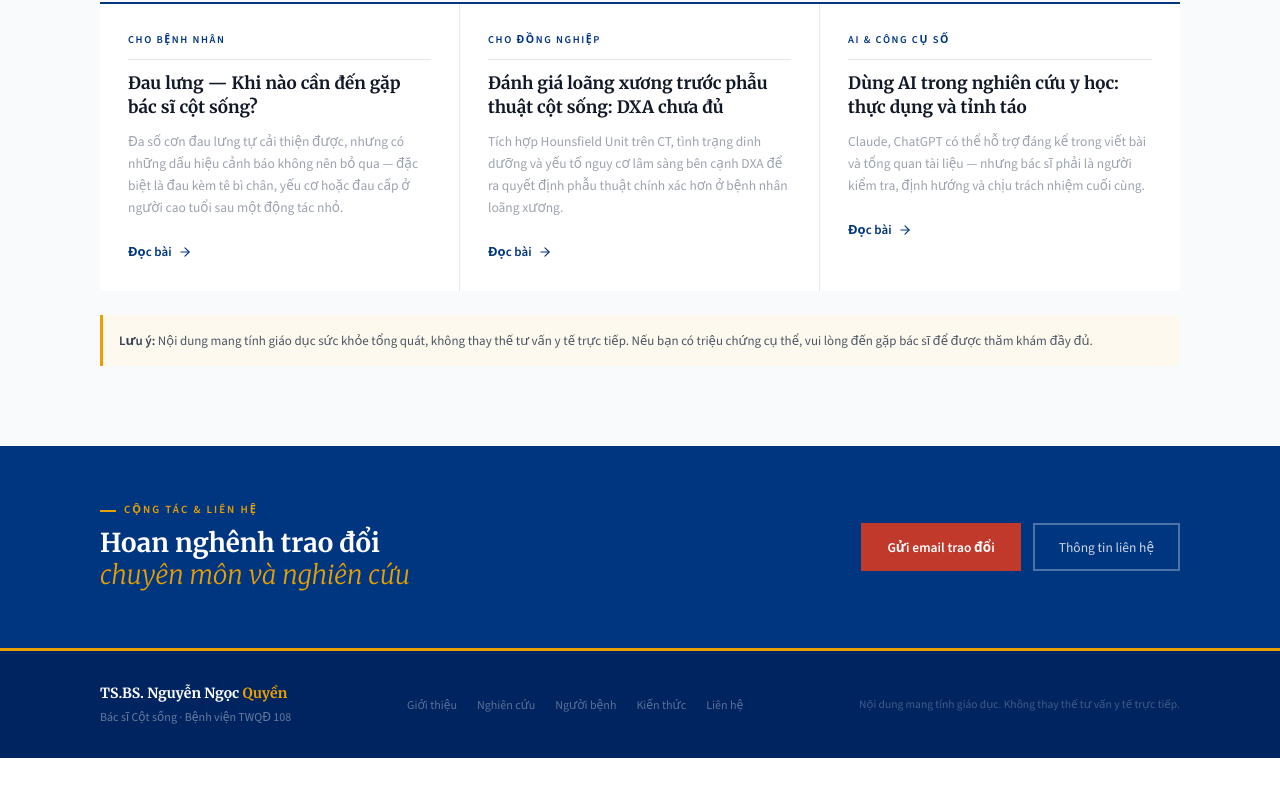
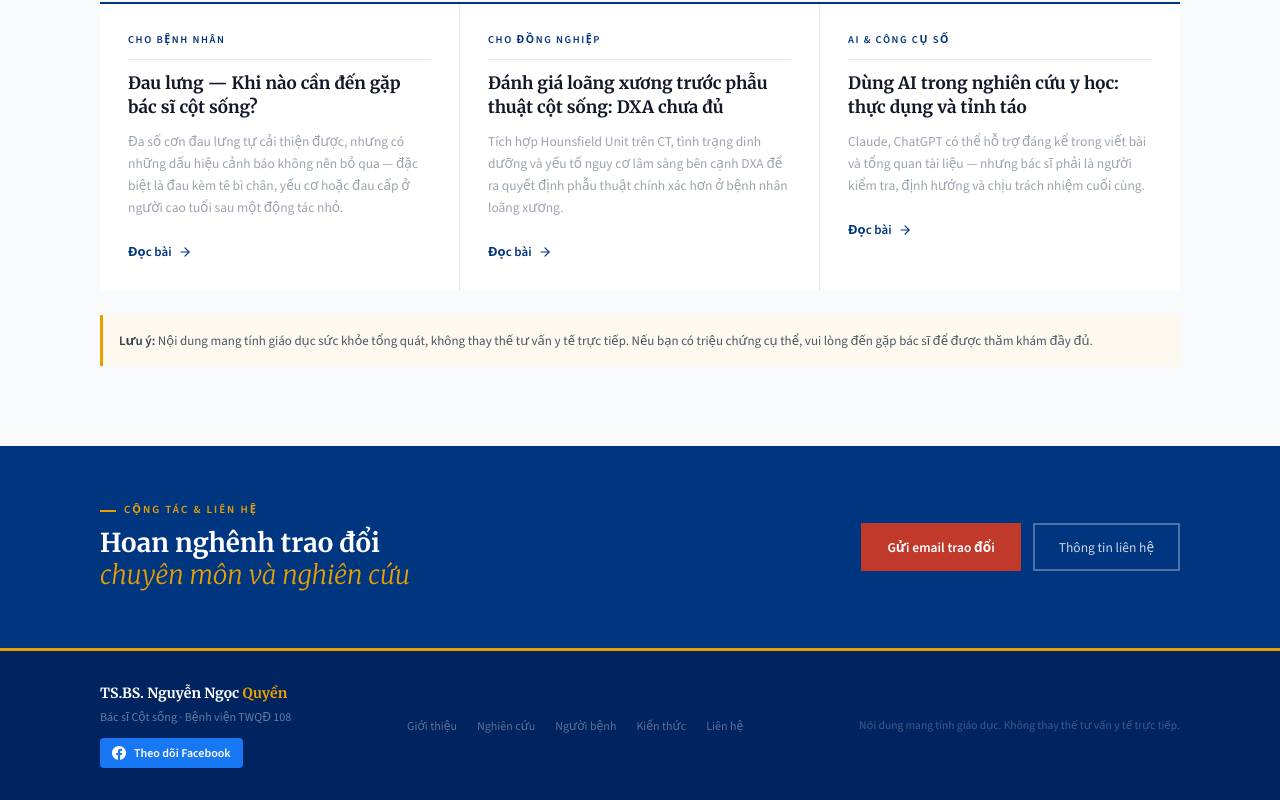
Before and after one commit to Tsquyencotsong-source/bs-quyen-website, a Next.js app: page / in a window 1280 px wide. Shown: the part 3696-4496 px from the top of the page. Before the commit the page ends 4454 px from the top, so only its background shows below. Built offline with nearby package versions, Linux system fonts and the light colour scheme.

Commit message:
them nut facebook footer

```diff
--- a/src/components/Footer.tsx
+++ b/src/components/Footer.tsx
@@ -9,20 +9,42 @@ const LINKS = [
   { href: "/contact",   label: "Liên hệ" },
 ];
 
+const FB_URL = "https://www.facebook.com/share/1UdXLcnnLR/";
+
 export default function Footer() {
   return (
     <footer className="bg-navy-dark border-t-[3px] border-brand-gold">
-      <div className="max-w-content mx-auto px-6 md:px-10 py-8 flex flex-col md:flex-row items-start md:items-center justify-between gap-4 flex-wrap">
+      <div className="max-w-content mx-auto px-6 md:px-10 py-8">
+        <div className="flex flex-col md:flex-row justify-between items-start md:items-center gap-6 flex-wrap">
+
+          {/* Brand + Facebook */}
           <div>
-          <p className="font-serif-brand text-[14px] font-bold text-white">
-            TS.BS. Nguyễn Ngọc{" "}
-            <span className="text-brand-gold">Quyền</span>
+            <p className="font-serif-brand text-[14px] font-bold text-white mb-1">
+              TS.BS. Nguyễn Ngọc <span className="text-brand-gold">Quyền</span>
             </p>
-          <p className="text-[12px] text-white/40 mt-1">
+            <p className="text-[12px] text-white/40 mb-3">
               Bác sĩ Cột sống · {DOCTOR.hospitalShort}
             </p>
+
+            {/* Icon mạng xã hội */}
+            <div className="flex items-center gap-3">
+              <a
+                href={FB_URL}
+                target="_blank"
+                rel="noopener noreferrer"
+                className="flex items-center gap-2 bg-[#1877F2] text-white text-[12px] font-semibold px-3 py-1.5 rounded hover:bg-[#166FE5] transition-colors"
+                title="Facebook TS.BS. Nguyễn Ngọc Quyền"
+              >
+                {/* Facebook icon */}
+                <svg width="14" height="14" viewBox="0 0 24 24" fill="white">
+                  <path d="M24 12.073c0-6.627-5.373-12-12-12s-12 5.373-12 12c0 5.99 4.388 10.954 10.125 11.854v-8.385H7.078v-3.47h3.047V9.43c0-3.007 1.792-4.669 4.533-4.669 1.312 0 2.686.235 2.686.235v2.953H15.83c-1.491 0-1.956.925-1.956 1.874v2.25h3.328l-.532 3.47h-2.796v8.385C19.612 23.027 24 18.062 24 12.073z"/>
+                </svg>
+                Theo dõi Facebook
+              </a>
+            </div>
           </div>
 
+          {/* Nav links */}
           <ul className="flex flex-wrap gap-x-5 gap-y-1 list-none">
             {LINKS.map(({ href, label }) => (
               <li key={href}>
@@ -37,6 +59,7 @@ export default function Footer() {
             Nội dung mang tính giáo dục. Không thay thế tư vấn y tế trực tiếp.
           </p>
         </div>
+      </div>
     </footer>
   );
 }
```
Lines whose indentation alone changed are shown as unchanged.
